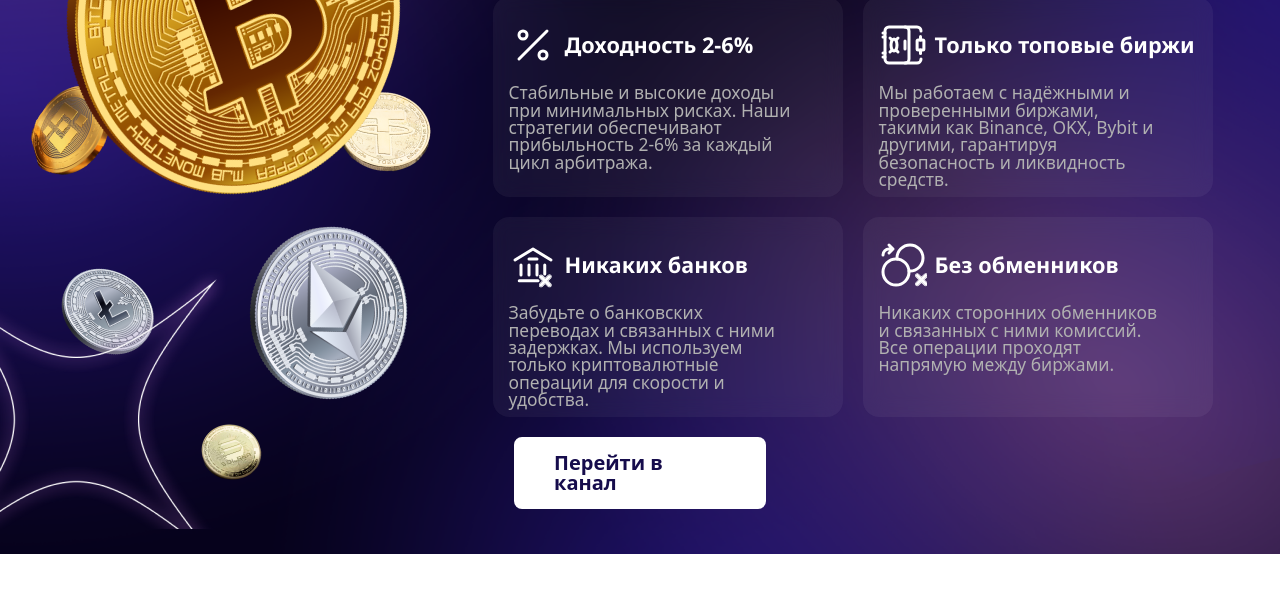
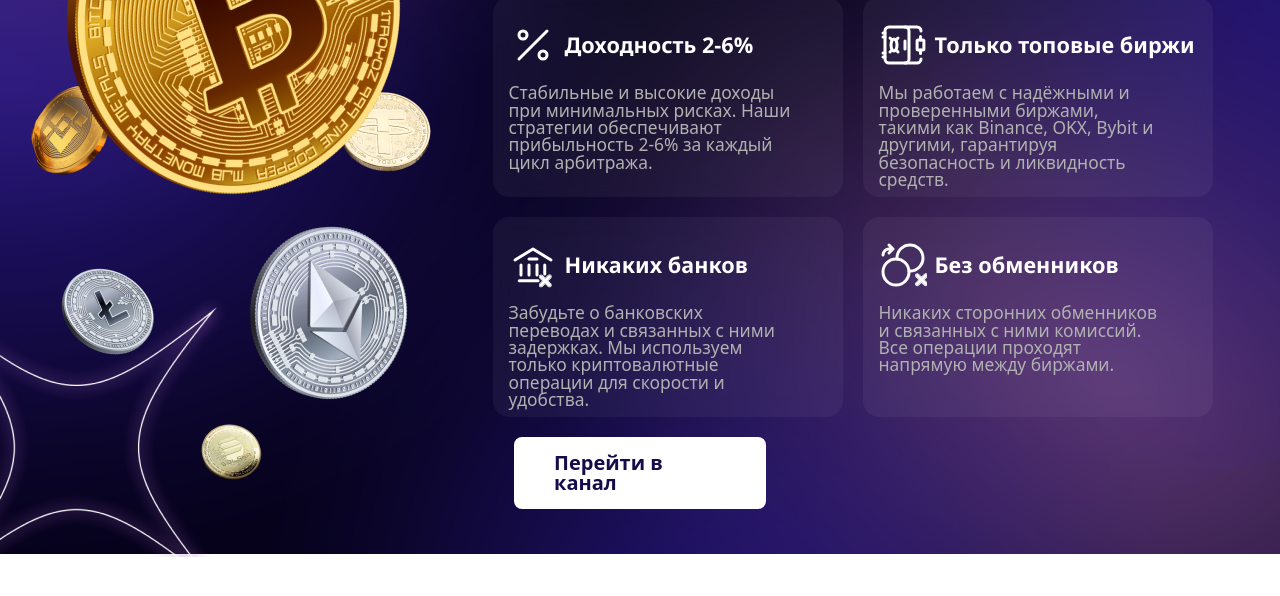
Before and after one commit to stayzer1/p2p, a website: page src/index.html in a window 1280 px wide. Shown: the part 172-768 px from the top of the page. Drawn offline with nearby package versions, Linux system fonts and the light colour scheme; files that its build step writes are made by us from their sources; a web font is replaced by a local one.

Commit message:
fix css again

```diff
--- a/src/scss/_main.scss
+++ b/src/scss/_main.scss
@@ -44,7 +44,7 @@ section {
 .img-abs-second {
   position: absolute;
   left: -7%;
-  bottom: 0;
+  bottom: -4%;
   z-index: 14;
 }
 .img-abs-5 {
@@ -155,12 +155,12 @@ section {
   background: transparent;
   color: #fff;
 }
-@media screen and (max-width:1920px) {
+@media screen and (max-width: 1920px) {
   .img-abs-second {
     left: -23%;
   }
 }
-@media screen and (max-width:1650px) {
+@media screen and (max-width: 1650px) {
   .img-abs-second {
     left: -13%;
   }
```
Also changed, not shown: build/css/style.css, build/css/style.min.css. Lines whose indentation alone changed are shown as unchanged.
